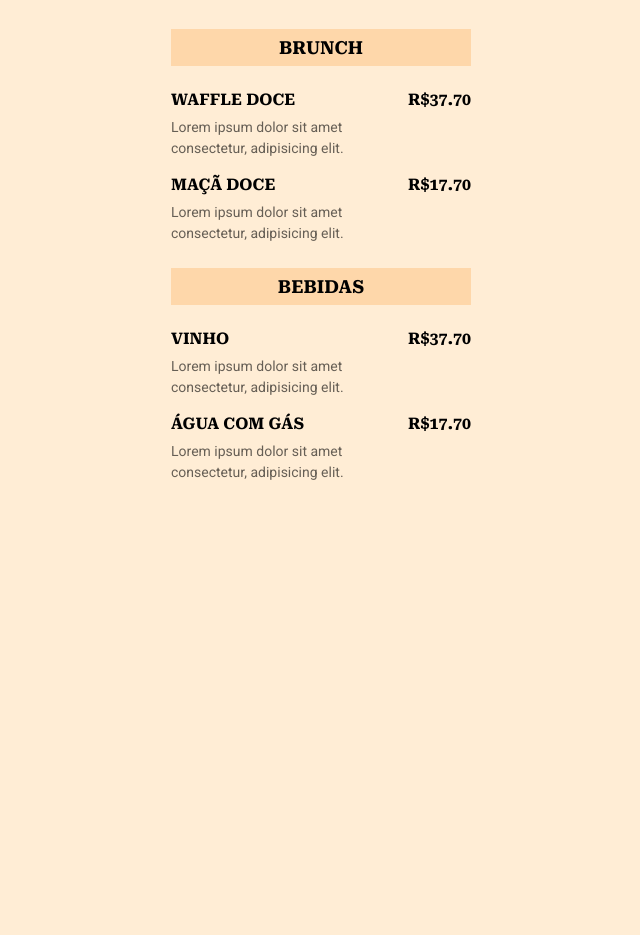
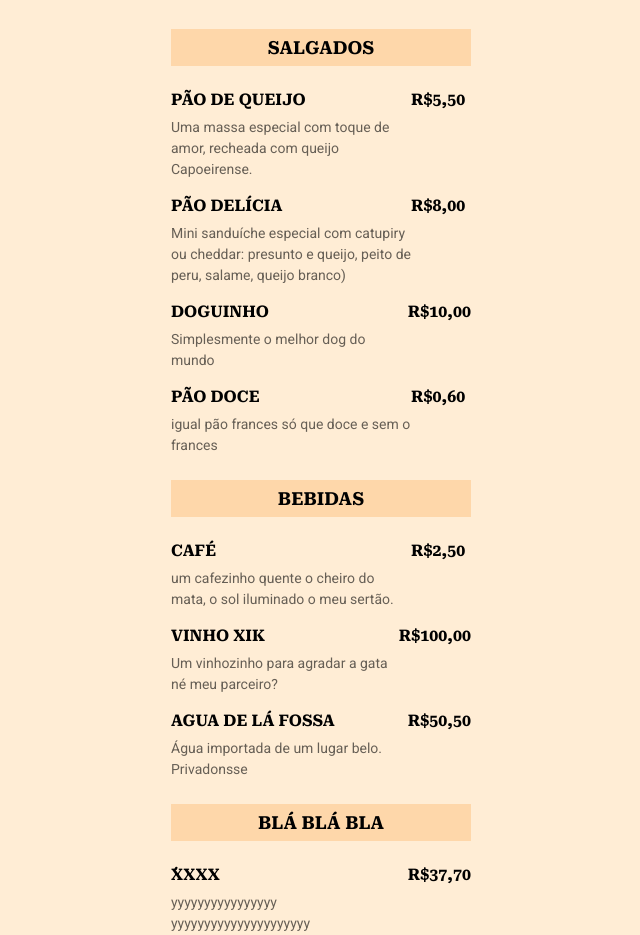
Before and after one commit to EmersonSaless/CardapioOnline-em-HTML-e-CSS, a plain HTML site: page index.html in a window 1280 px wide. Shown: the part 88-1023 px from the top of the page, without its empty margins (319-959 px from the left). Before the commit the page ends 800 px from the top, so only its background shows below. Drawn offline with Linux system fonts and the light colour scheme.

Commit message:
atualizado menu

```diff
--- a/index.html
+++ b/index.html
@@ -16,37 +16,65 @@
   <body>
 
     <header>
-      <h1>Rocket<span>Coffee</span></h1>
+      <h1>Sales<span>Coffee</span></h1>
       <p> Aberto todos os dias. 8h-21h</p>
     </header>
 
     <section>
-      <h2>Brunch</h2>
+      <h2>salgados</h2>
 
       <ul>
         <li>
           <div class="details">
-            <h3>Waffle Doce</h3>
+            <h3>Pão de queijo</h3>
             <p class="description">
-              Lorem ipsum dolor sit amet consectetur, adipisicing elit.
+              Uma massa especial com toque de amor,
+               recheada com queijo Capoeirense.
             </p>
           </div>
 
           <strong class="price">
-          R$37.70
+          R$5,50
           </strong>
         </li>
 
         <li>
           <div class="details">
-            <h3>Maçã Doce</h3>
+            <h3>pão delícia</h3>
             <p class="description">
-              Lorem ipsum dolor sit amet consectetur, adipisicing elit.
+              Mini sanduíche especial com catupiry ou     cheddar: presunto e queijo, peito de peru, salame, queijo branco)
             </p>
           </div>
 
           <strong class="price">
-          R$17.70
+          R$8,00
+          </strong>
+        </li>
+
+         <li>
+          <div class="details">
+            <h3>doguinho</h3>
+            <p class="description">
+              Simplesmente o melhor dog do mundo
+            </p>
+          </div>
+
+          <strong class="price">
+          R$10,00
+          </strong>
+        </li>
+
+           <li>
+          <div class="details">
+            <h3>Pão doce</h3>
+            <p class="description">
+              igual pão frances só que doce e sem o
+              frances
+            </p>
+          </div>
+
+          <strong class="price">
+          R$0,60
           </strong>
         </li>
 
@@ -59,14 +87,64 @@
       <ul>
         <li>
           <div class="details">
-            <h3>Vinho</h3>
+            <h3>café </h3>
             <p class="description">
-              Lorem ipsum dolor sit amet consectetur, adipisicing elit.
+             um cafezinho quente
+           o cheiro do mata, o sol iluminado o meu sertão.
             </p>
           </div>
 
           <strong class="price">
-          R$37.70
+          R$2,50
+          </strong>
+        </li>
+
+        <li>
+          <div class="details">
+            <h3>vinho xik</h3>
+            <p class="description">
+             Um vinhozinho para agradar a gata né meu
+             parceiro?
+            </p>
+          </div>
+
+          <strong class="price">
+          R$100,00
+          </strong>
+        </li>
+
+        <li>
+          <div class="details">
+            <h3>Agua de lá fossa</h3>
+            <p class="description">
+              Água importada de um lugar belo.
+               Privadonsse
+            </p>
+          </div>
+
+          <strong class="price">
+          R$50,50
+          </strong>
+        </li>
+
+      </ul>
+    </section>
+
+    <section>
+      <h2>blá blá bla</h2>
+
+      <ul>
+        <li>
+          <div class="details">
+            <h3>´xxxx</h3>
+            <p class="description">
+              yyyyyyyyyyyyyyyy
+              yyyyyyyyyyyyyyyyyyyyy
+            </p>
+          </div>
+
+          <strong class="price">
+          R$37,70
           </strong>
         </li>
 
@@ -74,7 +152,8 @@
           <div class="details">
             <h3>Água com Gás</h3>
             <p class="description">
-              Lorem ipsum dolor sit amet consectetur, adipisicing elit.
+              asdsavdfgdbshv
+              sdfvasdvsvasdvsvxsvxzav
             </p>
           </div>
 
@@ -85,5 +164,7 @@
 
       </ul>
     </section>
+
+
   </body>
 </html>
```
